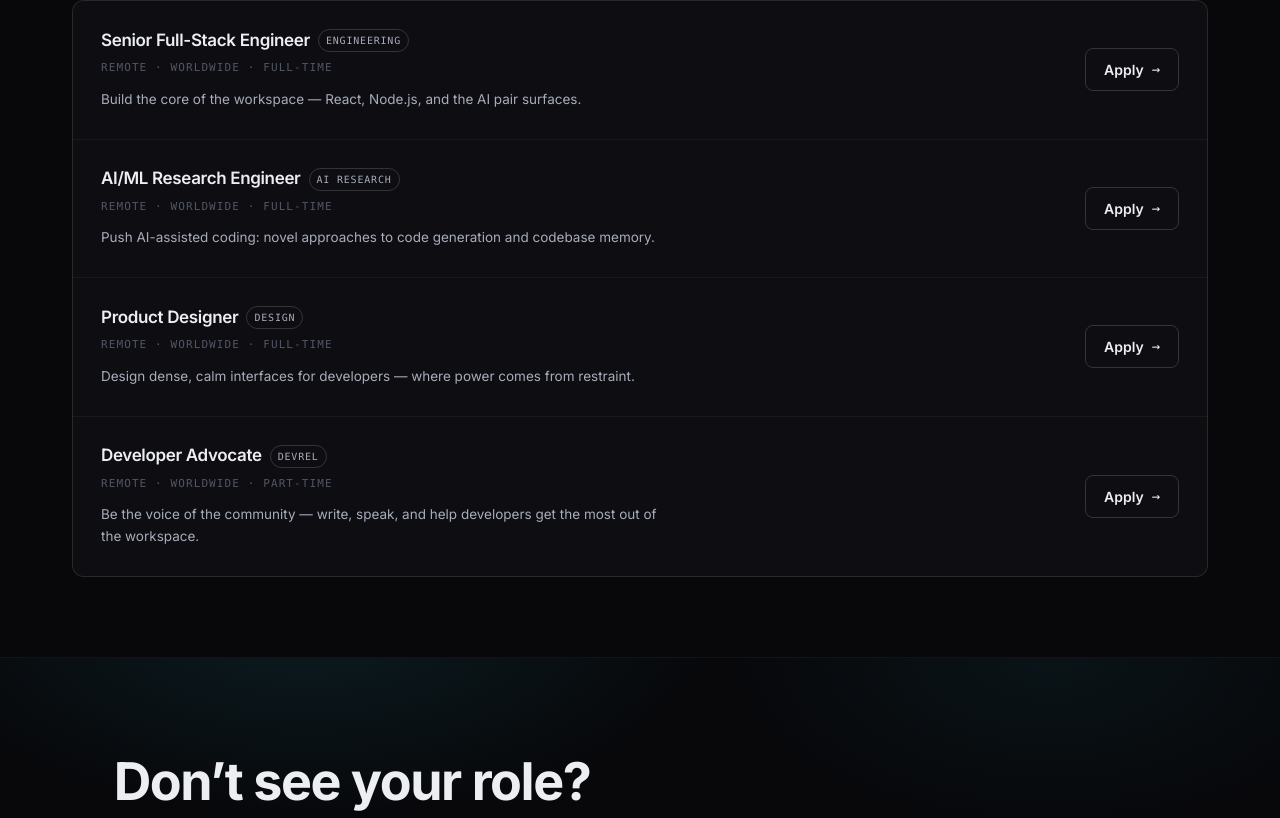
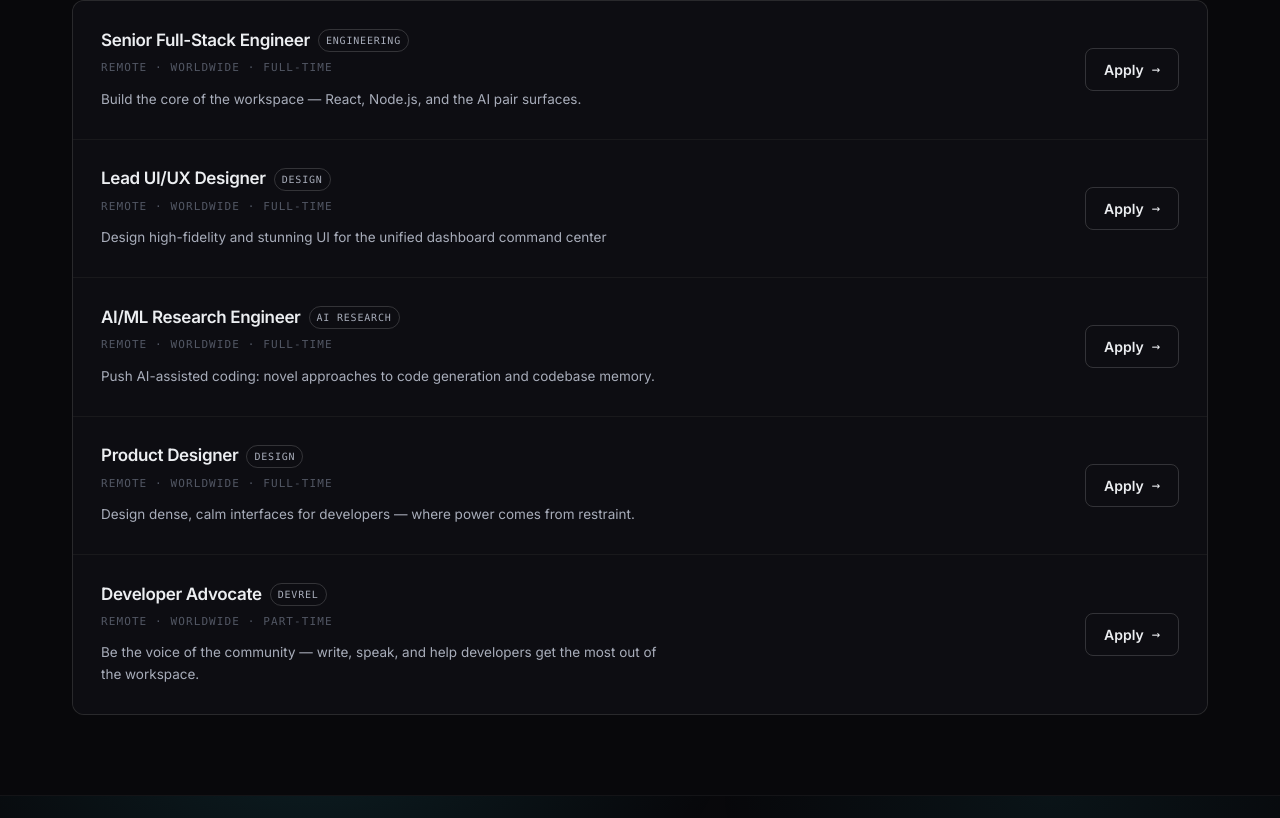
Before and after one commit to Ejoyment/codex-backend, a Next.js app in the folder buildrs-frontend/: page /careers in a window 1280 px wide. Shown: the part 898-1716 px from the top of the page. Built offline with nearby package versions, Linux system fonts and the light colour scheme.

Commit message:
Added One role to careers page

```diff
--- a/buildrs-frontend/pages/careers.js
+++ b/buildrs-frontend/pages/careers.js
@@ -17,6 +17,13 @@ const JOBS = [
     location: 'remote · worldwide',
     type: 'full-time',
     desc: 'Build the core of the workspace — React, Node.js, and the AI pair surfaces.',
+  },
+  {
+    title: 'Lead UI/UX Designer',
+    dept: 'design',
+    location: 'remote · worldwide',
+    type: 'full-time',
+    desc: 'Design high-fidelity and stunning UI for the unified dashboard command center',
   },
   {
     title: 'AI/ML Research Engineer',
```
